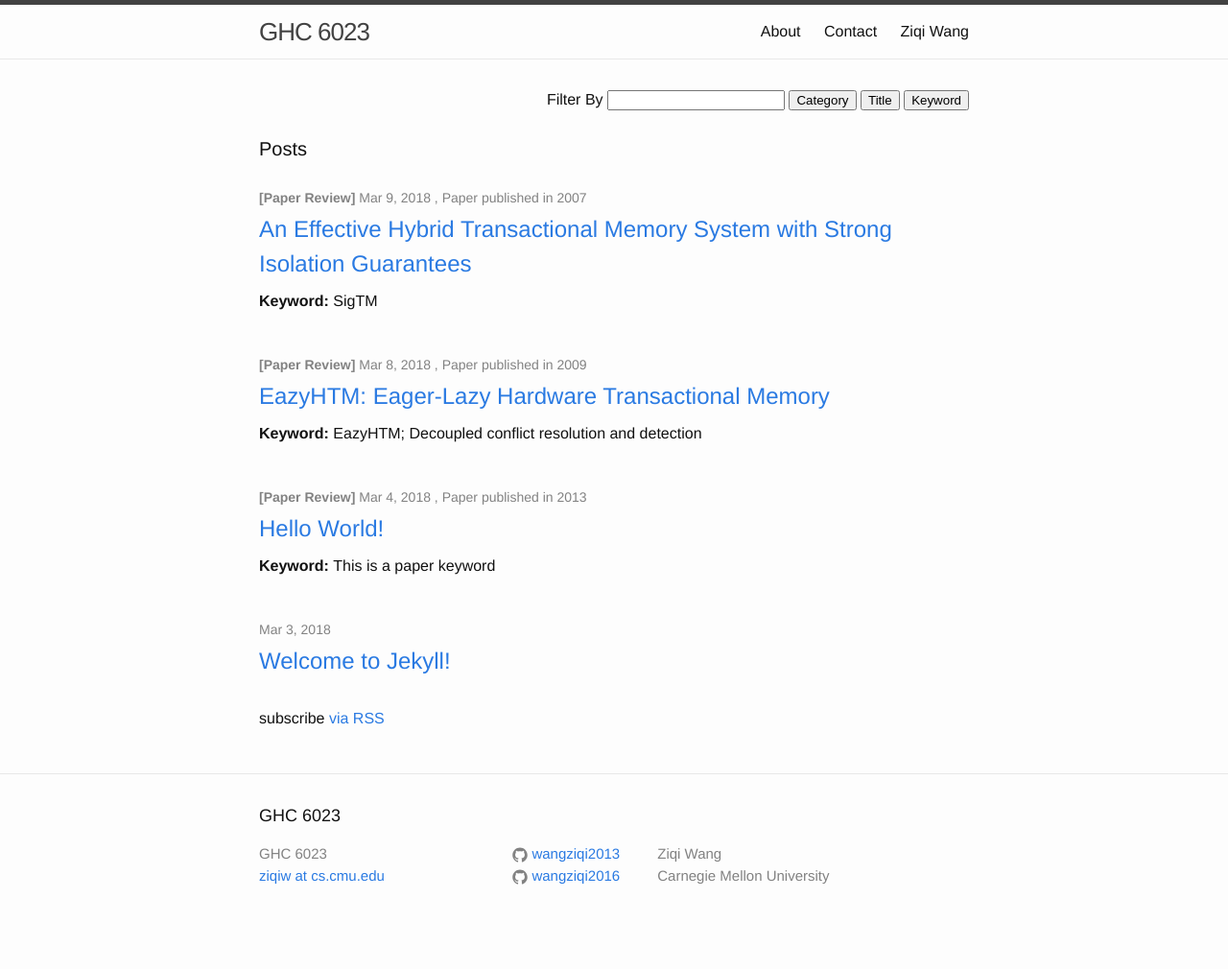
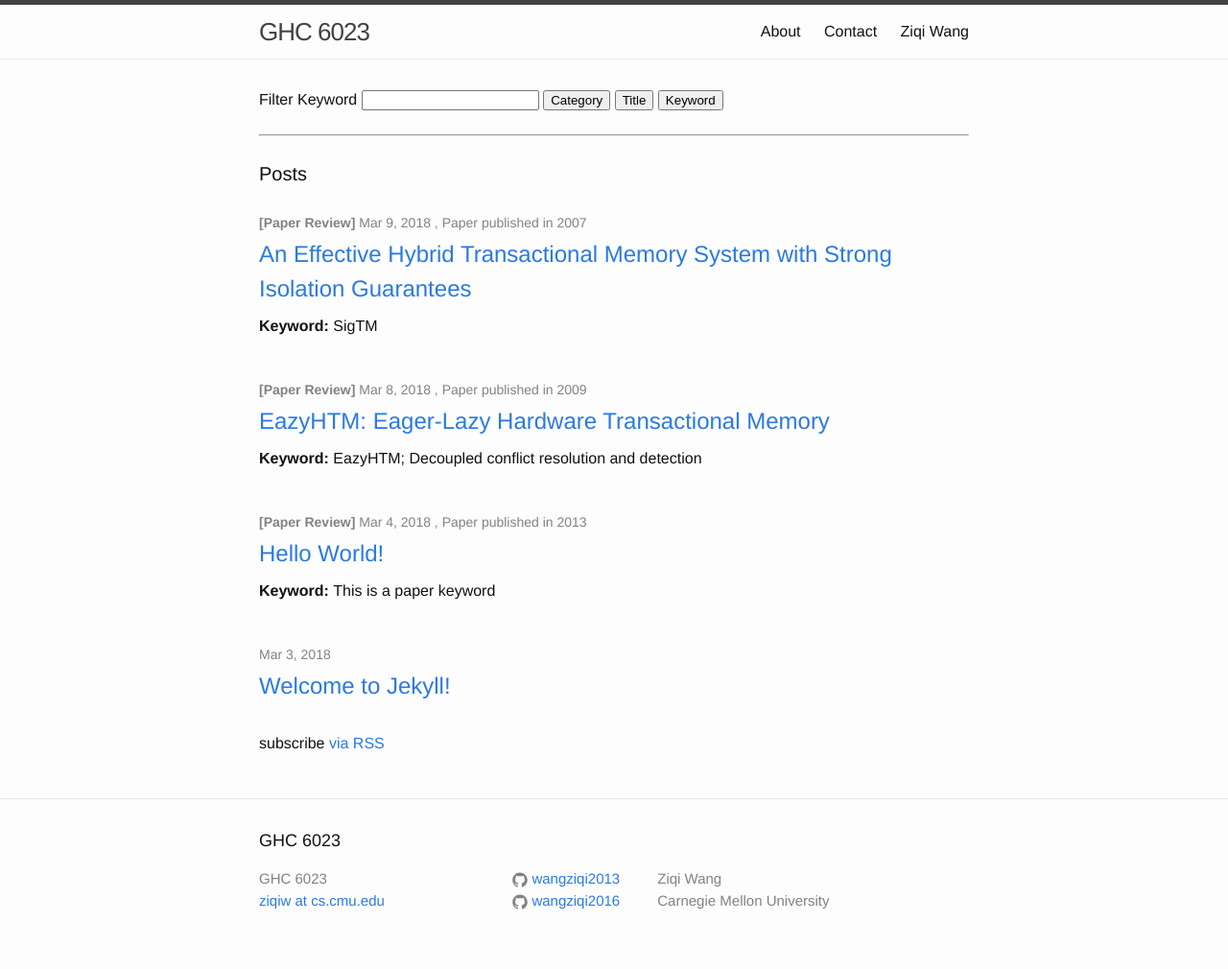
Before and after one commit to wangziqi2013/wangziqi2013.github.io, a Jekyll site: the page built from index.html, in a window 1280 px wide. Shown: the whole page at 96% size. Built offline with Jekyll 4.4.1, drawn with Linux system fonts in a browser that asks for light colours; before the commit the page ends 984 px from its top, so only the background shows below that.

Commit message:
Small change on search box

```diff
--- a/index.html
+++ b/index.html
@@ -44,14 +44,16 @@ layout: default
   }
 </script>
 
-<div id="filter_div" align="right">
-  Filter By
+<div id="filter_div" align="left">
+  Filter Keyword
   <input type="text" id="input_filter">
   <button type="button" onClick="filter_post('category', getElementById('input_filter').value.toLowerCase())">Category</button>
   <button type="button" onClick="filter_post('title', getElementById('input_filter').value.toLowerCase())">Title</button>
   <button type="button" onClick="filter_post('keyword', getElementById('input_filter').value.toLowerCase())">Keyword</button>
   <br /><br />
 </div>
+
+<hr /><br />
 
 <div class="home">
   <h1 class="page-heading">Posts</h1>
```
